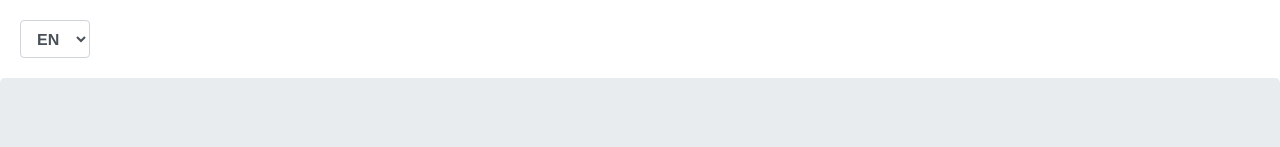
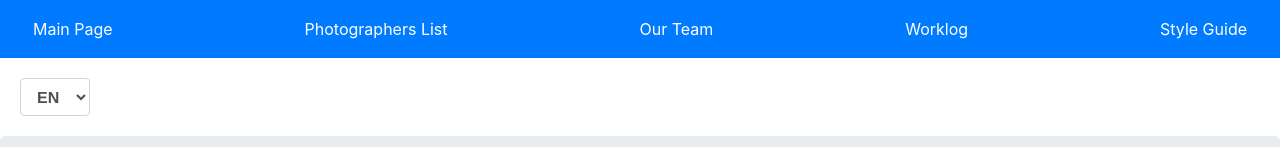
Before and after one commit to MariaRohozhkina/CodeJam-Culture-Portal, a React (Create React App) app in the folder my-app/: page / in a window 1280 px wide. Shown: the top 147 px of the page. Built offline with nearby package versions, Linux system fonts and the light colour scheme.

Commit message:
feat: add navigation

```diff
--- a/my-app/src/App.js
+++ b/my-app/src/App.js
@@ -9,6 +9,7 @@ import Photographers from './components/PhotographersList/PhotographersList';
 import MainPage from './components/mainPage/main';
 import Photographer from './components/Photographer/Photographer';
 import LanguageSwitch from './components/LanguageSwitch/LanguageSwitch';
+import Navigation from './components/navigation/';
 
 class App extends Component {
     state = {
@@ -25,6 +26,7 @@ class App extends Component {
         return (
             <Router>
                 <div className="App">
+                    <Navigation />
                     <LanguageSwitch
                         lang = {lang}
                         handlerChangeLanguage = {this.handlerChangeLanguage}
--- /dev/null
+++ b/my-app/src/components/navigation/Navigation.jsx
@@ -0,0 +1,17 @@
+import React, { Component } from 'react';
+
+import { Link } from 'react-router-dom';
+
+export default class Navigation extends Component {
+    render() {
+        return (
+            <nav className="navbar navbar-dark bg-primary">
+                <Link className="nav-link btn btn-primary" to='/'>Main Page</Link>
+                <Link className="nav-link btn btn-primary" to='/photographers'>Photographers List</Link>
+                <Link className="nav-link btn btn-primary" to='/team'>Our Team</Link>
+                <Link className="nav-link btn btn-primary" to='/worklog'>Worklog</Link>
+                <Link className="nav-link btn btn-primary" to='/styleguide'>Style Guide</Link>
+            </nav>
+        );
+    }
+}
--- /dev/null
+++ b/my-app/src/components/navigation/index.js
@@ -0,0 +1,3 @@
+import Navigation from './Navigation';
+
+export default Navigation;
```
Also changed, not shown: my-app/src/index.js (+0 -21 lines).
